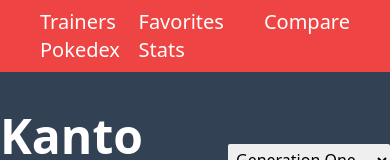
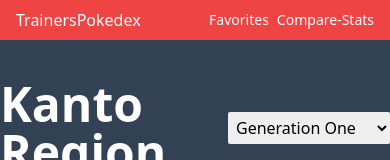
Before and after one commit to Jesusborjas006/TrainersPokedex, a React (Vite) app: page /pokedex in a window 390 px wide. Shown: the top 160 px of the page. Built offline with nearby package versions, Linux system fonts and the light colour scheme; no server answers.

Commit message:
Add responsive design to nav bar

```diff
--- a/src/ui/Navbar.tsx
+++ b/src/ui/Navbar.tsx
@@ -3,15 +3,15 @@ import { NavLink } from "react-router-dom";
 const Navbar = () => {
   return (
     <header className="sticky top-0 z-10">
-      <nav className="bg-red-500 text-white px-10 py-2">
-        <div className="max-w-[1200px] flex items-end justify-between mx-auto sticky top-0">
-          <h2 className="text-xl">Trainers Pokedex</h2>
-          <div className="text-xl space-x-10">
+      <nav className="bg-red-500 text-white px-4 py-2">
+        <div className="max-w-[1200px] flex items-center justify-between mx-auto sticky top-0">
+          <h2 className="sm:text-lg">TrainersPokedex</h2>
+          <div className="space-x-2 text-sm sm:text-base sm:space-x-4">
             <NavLink to="/pokedex/favorites" className="hover:underline">
               Favorites
             </NavLink>
             <NavLink to="/pokedex/compare-stats" className="hover:underline">
-              Compare Stats
+              Compare-Stats
             </NavLink>
           </div>
         </div>
```
